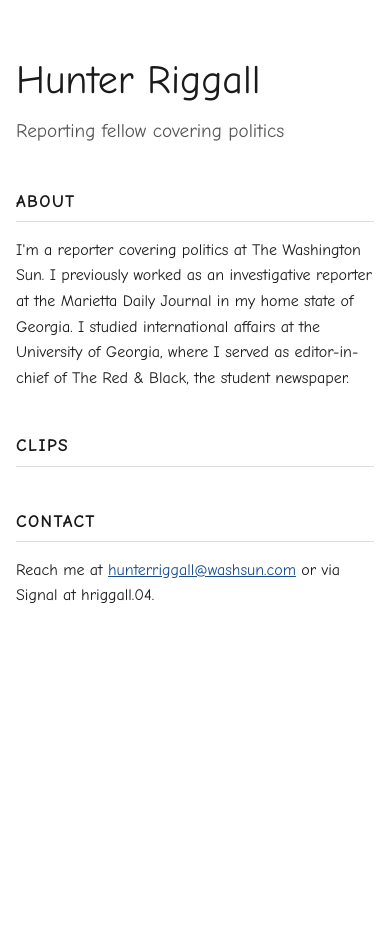
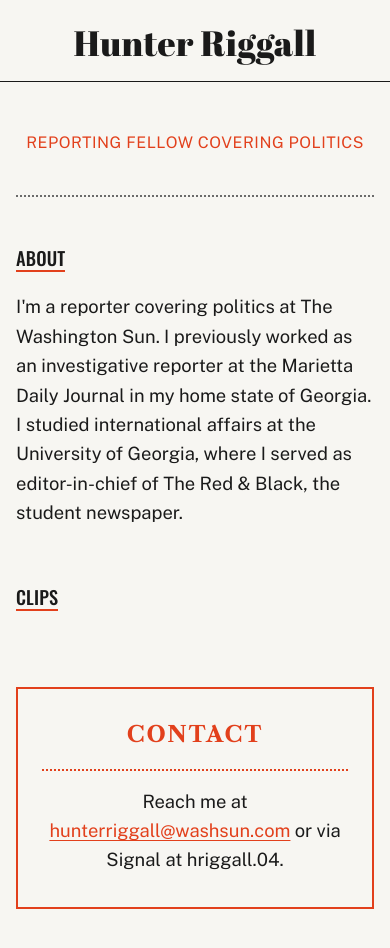
Before and after one commit to hunterriggall-dev/my-site, a plain HTML site: page index.html in a window 390 px wide. Before the commit the page ends 844 px from the top, so only its background shows below. Drawn offline with nearby package versions, Linux system fonts and the light colour scheme.

Commit message:
Restyle site after Tablet-style magazine look
Co-Authored-By: Claude Opus 5.5 <noreply@anthropic.com>
Claude-Session: https://claude.ai/code/session_01FtGsmJVL6PjMxGjG2xmk1E

```diff
--- a/index.html
+++ b/index.html
@@ -4,70 +4,129 @@
   <meta charset="utf-8">
   <meta name="viewport" content="width=device-width, initial-scale=1">
   <title>Hunter Riggall</title>
+  <link rel="preconnect" href="https://fonts.googleapis.com">
+  <link rel="preconnect" href="https://fonts.gstatic.com" crossorigin>
+  <link href="https://fonts.googleapis.com/css2?family=Abril+Fatface&family=Libre+Caslon+Text:wght@700&family=Oswald:wght@500&family=Public+Sans:wght@400&display=swap" rel="stylesheet">
   <style>
+    :root {
+      --paper: #f7f6f2;
+      --ink: #1a1a1a;
+      --muted: #6b6b6b;
+      --red: #e2401c;
+      --masthead: "Abril Fatface", Georgia, serif;
+      --label: "Oswald", "Arial Narrow", sans-serif;
+      --byline: "Libre Caslon Text", Georgia, serif;
+      --body: "Public Sans", "Helvetica Neue", Arial, sans-serif;
+    }
+    * { box-sizing: border-box; }
     body {
       margin: 0;
-      padding: 48px 16px;
-      background: #ffffff;
-      color: #1a1a1a;
-      font-family: "Comic Sans MS", "Comic Sans", cursive;
+      background: var(--paper);
+      color: var(--ink);
+      font-family: var(--body);
+      font-size: 1.15rem;
       line-height: 1.6;
     }
+    .masthead {
+      max-width: 1100px;
+      margin: 0 auto;
+      padding: 24px 16px 18px;
+      border-bottom: 1px solid var(--ink);
+      text-align: center;
+    }
+    .masthead h1 {
+      font-family: var(--masthead);
+      font-weight: 400;
+      font-size: clamp(2.2rem, 7vw, 3.4rem);
+      line-height: 1.1;
+      margin: 0;
+      letter-spacing: 0.01em;
+    }
     main {
-      max-width: 680px;
+      max-width: 820px;
       margin: 0 auto;
+      padding: 48px 16px 64px;
     }
-    header {
-      margin-bottom: 40px;
-    }
-    h1 {
-      font-size: 2.5rem;
-      margin: 0;
-      font-weight: normal;
+    .intro {
+      text-align: center;
+      padding-bottom: 40px;
+      border-bottom: 2px dotted var(--muted);
+      margin-bottom: 48px;
     }
     .beat {
-      font-size: 1.2rem;
-      color: #555555;
-      margin: 4px 0 0;
+      font-family: var(--body);
+      text-transform: uppercase;
+      letter-spacing: 0.03em;
+      color: var(--red);
+      font-size: 1rem;
+      margin: 0;
     }
     section {
-      margin-bottom: 40px;
+      margin-bottom: 56px;
     }
-    h2 {
-      font-size: 1.1rem;
+    .label {
+      display: inline-block;
+      font-family: var(--label);
+      font-weight: 500;
+      text-transform: uppercase;
+      font-size: 1.15rem;
+      letter-spacing: 0.01em;
+      margin: 0 0 20px;
+      border-bottom: 2px solid var(--red);
+      line-height: 1.3;
+    }
+    #about p {
+      margin: 0;
+    }
+    .contact-box {
+      border: 2px solid var(--red);
+      padding: 28px 24px 32px;
+      text-align: center;
+    }
+    .contact-box h2 {
+      font-family: var(--byline);
+      font-weight: 700;
       text-transform: uppercase;
       letter-spacing: 0.08em;
-      border-bottom: 1px solid #dddddd;
-      padding-bottom: 6px;
+      color: var(--red);
+      font-size: 1.4rem;
       margin: 0 0 16px;
+      padding-bottom: 16px;
+      border-bottom: 2px dotted var(--red);
     }
-    .placeholder {
-      color: #888888;
-      font-style: italic;
+    .contact-box p {
+      margin: 0;
     }
     a {
-      color: #1a4d8f;
+      color: var(--red);
+      text-underline-offset: 3px;
+    }
+    a:hover {
+      color: var(--ink);
     }
   </style>
 </head>
 <body>
+  <header class="masthead">
+    <h1>Hunter Riggall</h1>
+  </header>
+
   <main>
-    <header>
-      <h1>Hunter Riggall</h1>
+    <div class="intro">
       <p class="beat">Reporting fellow covering politics</p>
-    </header>
+    </div>
 
     <section id="about">
-      <h2>About</h2>
+      <h2 class="label">About</h2>
       <p>I'm a reporter covering politics at The Washington Sun. I previously worked as an investigative reporter at the Marietta Daily Journal in my home state of Georgia. I studied international affairs at the University of Georgia, where I served as editor-in-chief of The Red &amp; Black, the student newspaper.</p>
     </section>
 
     <section id="clips">
-      <h2>Clips</h2>
+      <h2 class="label">Clips</h2>
       <!-- CLIPS GO HERE: headline, outlet and date for each story -->
     </section>
 
-    <section id="contact">
+    <section id="contact" class="contact-box">
       <h2>Contact</h2>
       <p>Reach me at <a href="mailto:hunterriggall@washsun.com">hunterriggall@washsun.com</a> or via Signal at hriggall.04.</p>
     </section>
```
